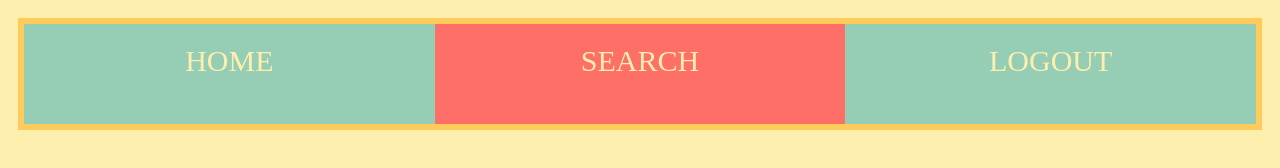
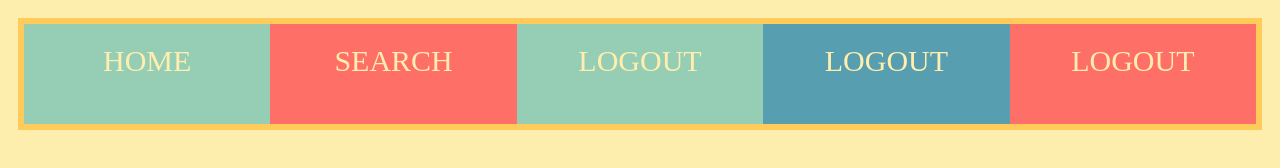
Before and after one commit to shecodessk/test, a plain HTML site: page index.html in a window 1280 px wide. Drawn offline with Linux system fonts and the light colour scheme.

Commit message:
Add more 4th and 5th elements

```diff
--- a/index.html
+++ b/index.html
@@ -12,6 +12,8 @@
       <div class="box--1">HOME</div>
       <div class="box--2">SEARCH</div>
       <div class="box--3">LOGOUT</div>
+      <div class="box--4">LOGOUT</div>
+      <div class="box--5">LOGOUT</div>
     </section>
   </body>
 </html>
--- a/style.css
+++ b/style.css
@@ -15,14 +15,18 @@ div{
   font-size: 30px;
   text-align: center;
   padding:20px;
-  width: 100%;
+
   height: 100px;
+  flex: 1;
 
 }
 
-.box--2{
+.box--2, .box--5{
   background-color: rgb(254, 111, 104);
 }
 .box--1, .box--3{
   background-color: rgb(150, 206, 181);
 }
+.box--4{
+  background-color: #569eb0;
+}
```
